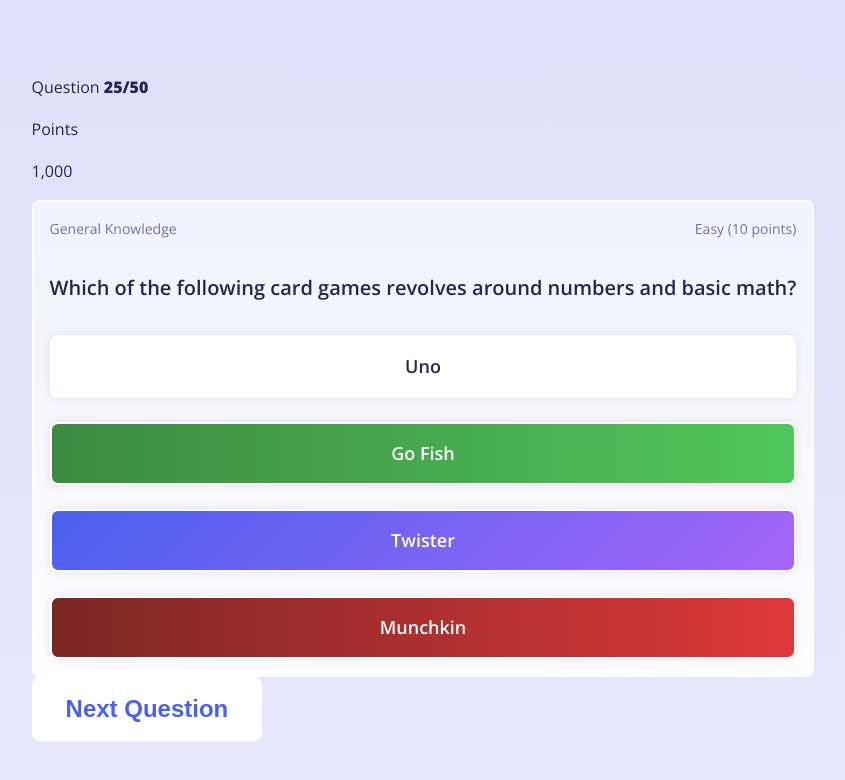
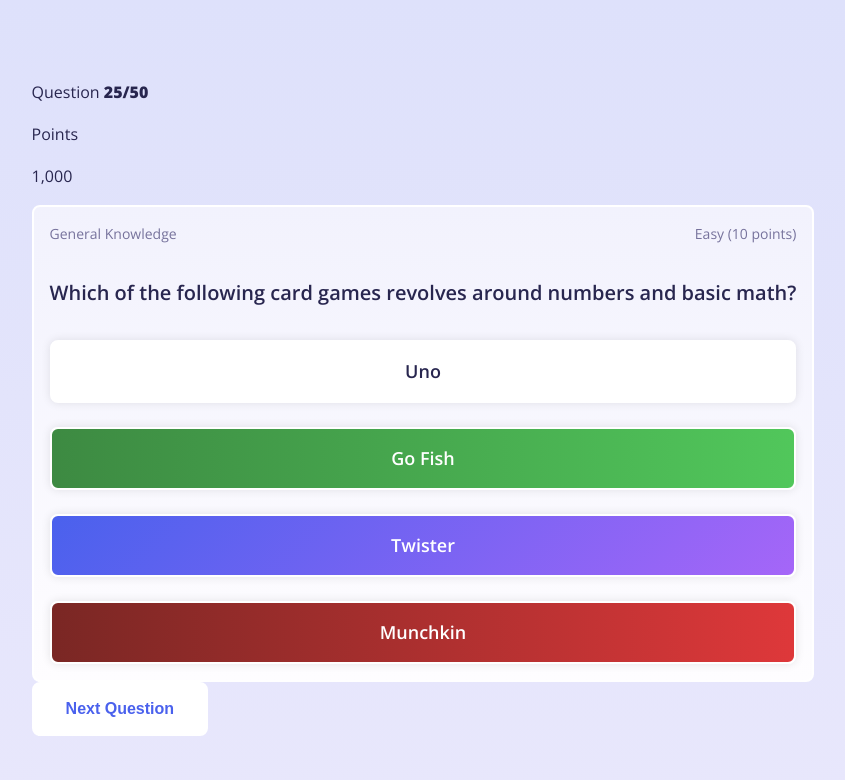
Before and after one commit to goranstevanovic/trivia-quiz-time, a React (Vite) app: page / in a window 1280 px wide. Shown: the top 780 px of the page, without its empty margins (217-1062 px from the left). Built offline with nearby package versions, Linux system fonts and the light colour scheme.

Commit message:
Change size of displayed button

```diff
--- a/src/components/QuizScreen/index.tsx
+++ b/src/components/QuizScreen/index.tsx
@@ -16,7 +16,7 @@ export default function QuizScreen() {
 
       <Question />
 
-      <Button>Next Question</Button>
+      <Button size="small">Next Question</Button>
     </div>
   );
 }
```
